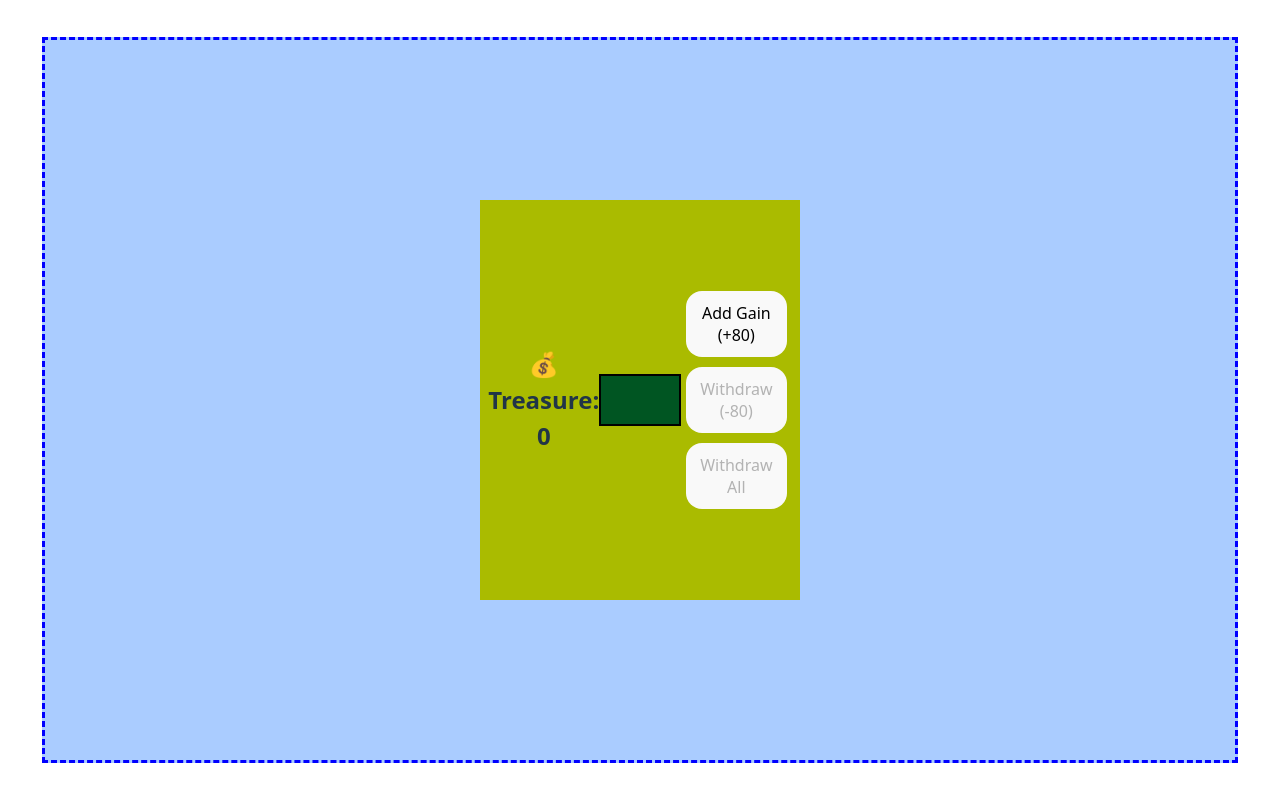
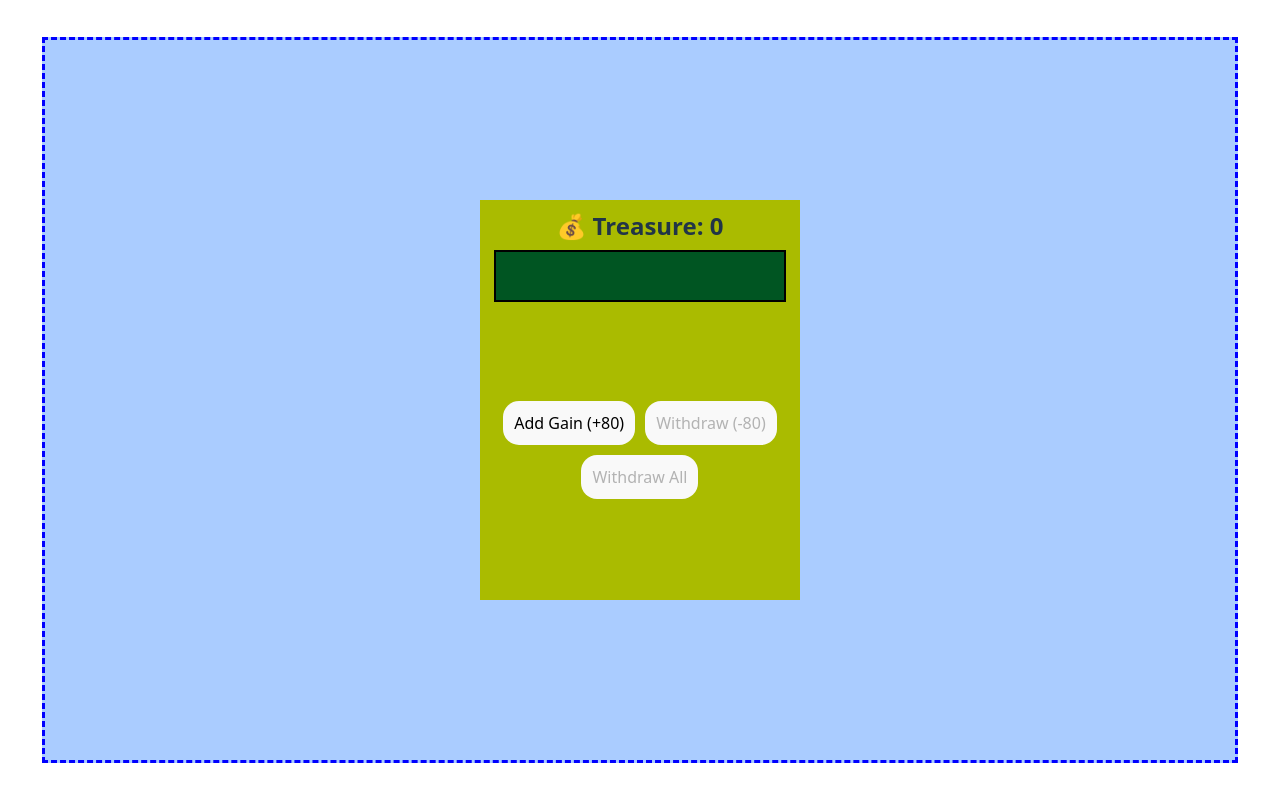
Before and after one commit to royalpriniel/wealth_meter, a React (Vite) app: page / in a window 1280 px wide. Built offline with nearby package versions, Linux system fonts and the light colour scheme.

Commit message:
Update wealthMeter.jsx

```diff
--- a/src/wealthMeter.jsx
+++ b/src/wealthMeter.jsx
@@ -13,6 +13,7 @@ const CONTAINER_STYLE = {
   boxSizing: "border-box",
   display: "flex",
   alignItems: 'center',
+  flexDirection: "column",
   justifyContent: 'center'
 };
 
```
